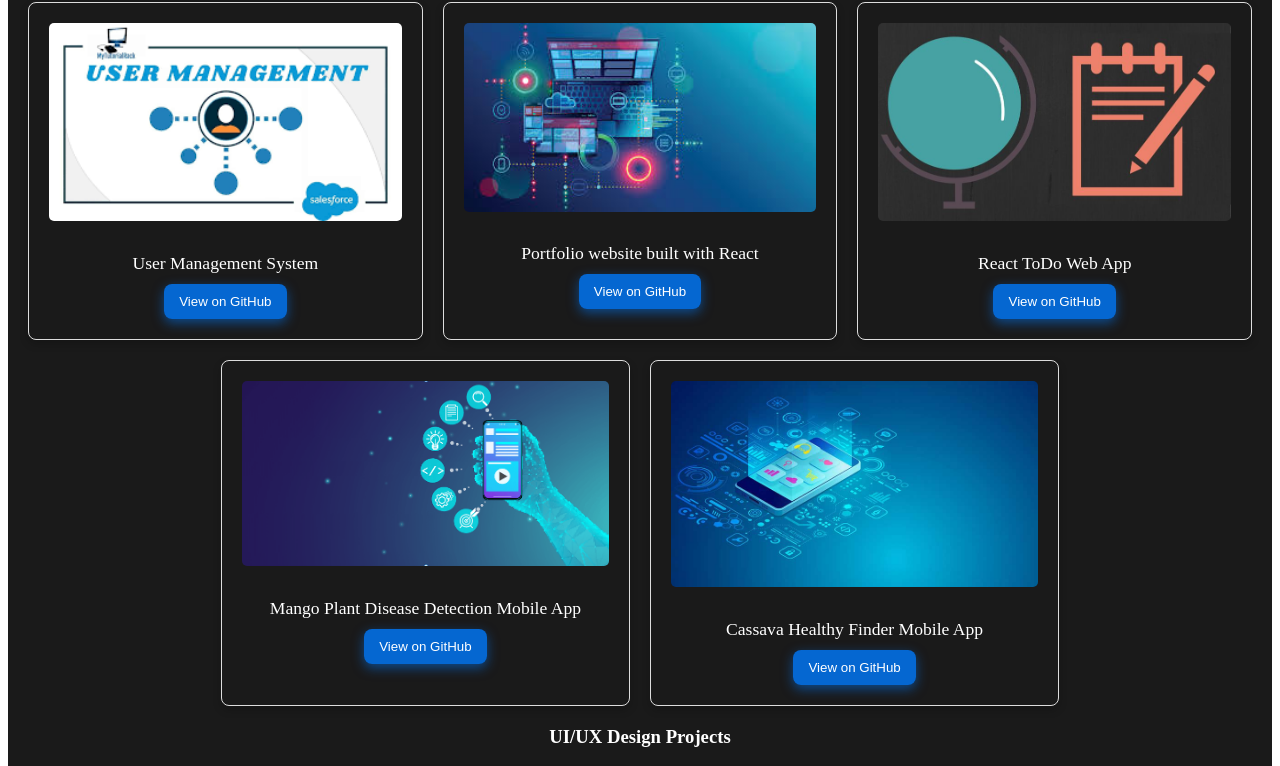
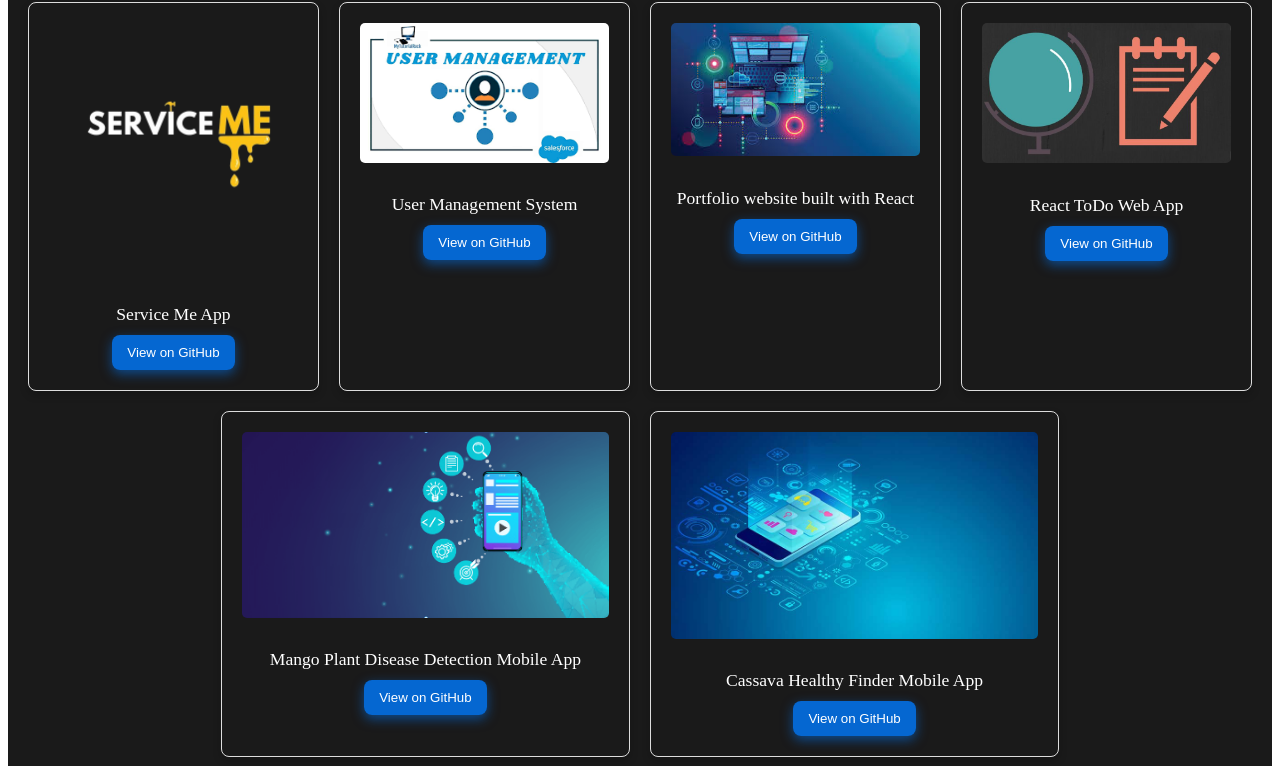
Before and after one commit to CpoohZchala/My-Portfolio-React-Project, a React (Create React App) app: page / in a window 1280 px wide. Shown: the part 1425-2191 px from the top of the page. Built offline with nearby package versions, Linux system fonts and the light colour scheme.

Commit message:
Projects Updated

```diff
--- a/src/components/Projects.js
+++ b/src/components/Projects.js
@@ -3,6 +3,7 @@ import styles from './Projects.module.css';
 import WebImage from '../Images/User.png';
 import WebImage1 from '../Images/Web.png';
 import WebImage2 from '../Images/todo.jpg';
+import WebImage3 from '../Images/logo1.png';
 import AppImage1 from '../Images/mobile.png';
 import AppImage2 from '../Images/App.png';
 import UIUXImage1 from '../Images/Cassava.png';
@@ -11,6 +12,12 @@ import UIUXImage2 from '../Images/Handy.png';
 // Define your projects data
 const projects = [
 
+  {
+    type: 'Web Development',
+    description: 'Service Me App',
+    image: WebImage3,
+    repoLink: 'https://github.com/VirtusaMax/serviceme-frontend',
+  },
   {
     type: 'Web Development',
     description: 'User Management System',
```
Also changed, not shown: src/Images/logo1.png (added).
